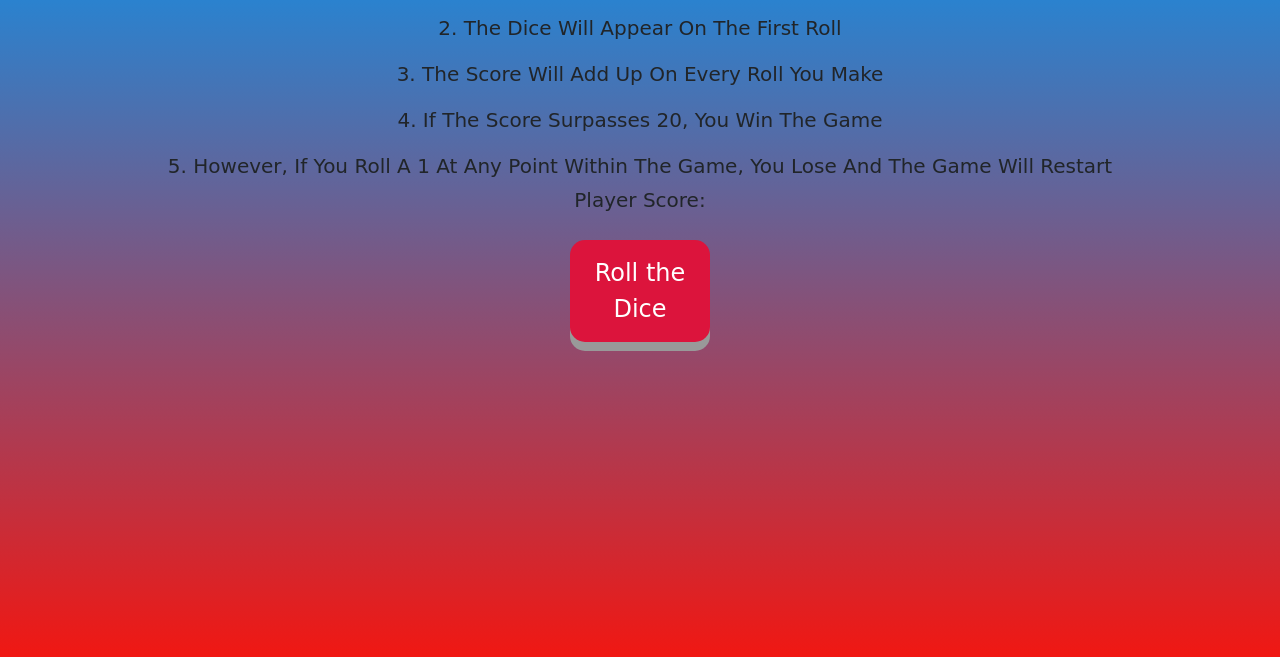
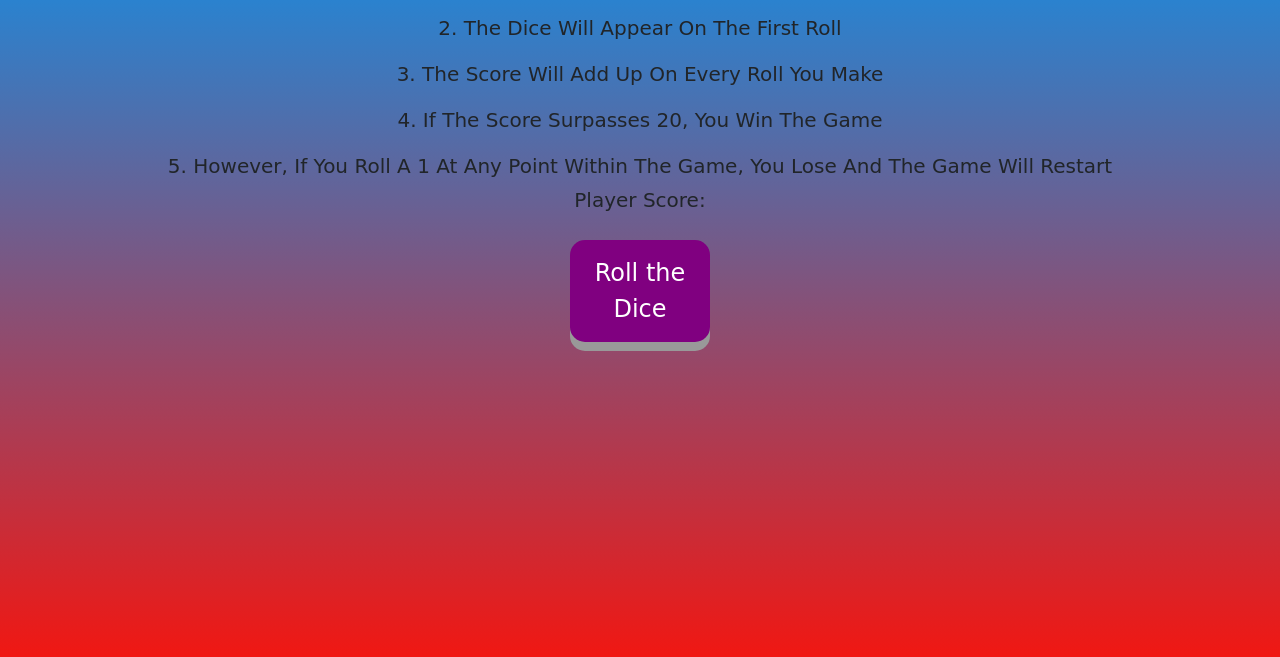
Before and after one commit to BenJS1993/JS-Dice-Game, a plain HTML site: page index.html in a window 1280 px wide. In both pictures the pointer is over the element "Roll the Dice". Shown: the part 141-798 px from the top of the page. Drawn offline with nearby package versions, Linux system fonts and the light colour scheme; a web font is replaced by a local one.

Commit message:
fixed button hover and active classes

```diff
--- a/main.css
+++ b/main.css
@@ -58,11 +58,11 @@ p {
     box-shadow: 0 9px #999;
 }
 
-button:hover {
+.button:hover {
     background-color: purple;
 }
 
-button:active {
+.button:active {
     background-color: blue;
     box-shadow: 0 5px #666;
     transform: translateY(4px);
```
